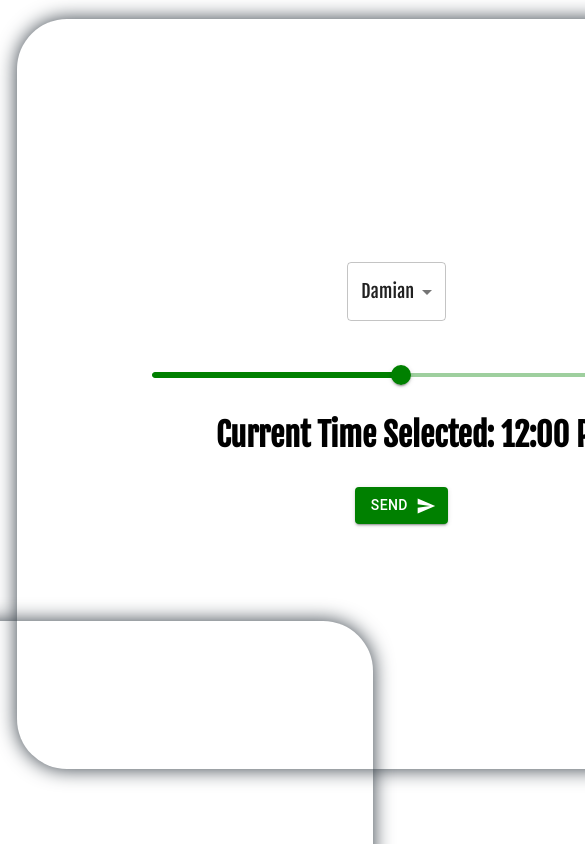
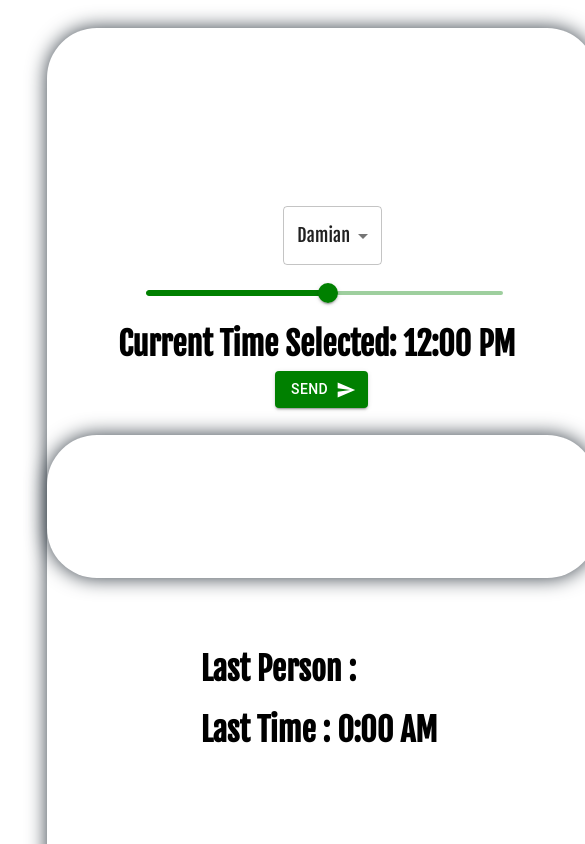
Before and after one commit to damo21/has-nala-had-tablet, a React (Create React App) app: page / in a window 390 px wide. Shown: the top 844 px of the page, 585 px wide, since content can reach past the window. Built offline with nearby package versions, Linux system fonts and the light colour scheme; no server answers.

Commit message:
mobile styiling

```diff
--- a/src/styles.css
+++ b/src/styles.css
@@ -1,15 +1,15 @@
-@import url('https://fonts.googleapis.com/css2?family=Fjalla+One&display=swap');
+@import url("https://fonts.googleapis.com/css2?family=Fjalla+One&display=swap");
 
-html{
+html {
   height: 100%;
   width: 100%;
 }
 
-h1{
-  font-family: 'Fjalla One', sans-serif;
+h1 {
+  font-family: "Fjalla One", sans-serif;
 }
 
-.form{
+.form {
   position: relative;
   margin-left: 2.5%;
   margin-top: 5%;
@@ -19,9 +19,9 @@ h1{
   height: 750px;
 }
 
-.form2{
+.form2 {
   position: relative;
-  float:right;
+  float: right;
   margin-top: -39.4%;
   margin-right: 2.5%;
   box-shadow: 0 0 20px #343d46;
@@ -30,47 +30,96 @@ h1{
   height: 750px;
 }
 
-.dropdownPos{
+.dropdownPos {
   position: absolute;
-  top:32.5%;
-  left:44%;
+  top: 32.5%;
+  left: 44%;
+  height: 100%;
 }
 
-.dropdown{
-  font-family: 'Fjalla One', sans-serif!important;
-  font-size: 18px!important;
+.dropdown {
+  font-family: "Fjalla One", sans-serif !important;
+  font-size: 18px !important;
   width: 100% !important;
 }
 
-.dropdown-Result{
-  position:absolute;
+.dropdown-Result {
+  position: absolute;
   margin-left: 34%;
   margin-top: 30%;
 }
 
-
-.time-scale{
+.time-scale {
   position: absolute;
-  top:45.5%;
-  left:18%;
+  top: 45.5%;
+  left: 18%;
   width: 65%;
 }
 
-.timeText{
+.timeText {
   position: absolute;
-  top:50%;
-  left:26.5%;
+  top: 50%;
+  left: 26.5%;
 }
 
-.time{
-  color: green!important;
+.time {
+  color: green !important;
 }
 
-.sendButtonPosition{
+.sendButtonPosition {
   position: absolute;
-  top:62.5%;
-  left:45%;
+  top: 62.5%;
+  left: 45%;
 }
-.sendButton{
-  background-color: green!important;
+.sendButton {
+  background-color: green !important;
 }
+
+@media only screen and (max-width: 750px) {
+  .form {
+    position: absolute;
+    box-shadow: 0 0 20px #343d46;
+    border-radius: 50px;
+    height: 550px;
+    width: 550px;
+    left: 9.5%;
+  }
+
+  .dropdownPos {
+    position: absolute;
+    top: 32.5%;
+    left: 43%;
+    height: 100%;
+  }
+
+  .form2 {
+    position: absolute;
+    box-shadow: 0 0 20px #343d46;
+    border-radius: 50px;
+    margin-top: 25%;
+    height: 550px;
+    width: 550px;
+    left: 12%;
+    top: 40%;
+  }
+
+
+  .timeText {
+    position: absolute;
+    top: 50%;
+    left: 13%;
+  }
+
+  .sendButtonPosition {
+    position: absolute;
+    top: 62.5%;
+    left:41.5%;
+  }
+
+  .dropdown-Result {
+    position: absolute;
+    margin-left: 28%;
+    margin-top: 35%;
+  }
+
+}
```
